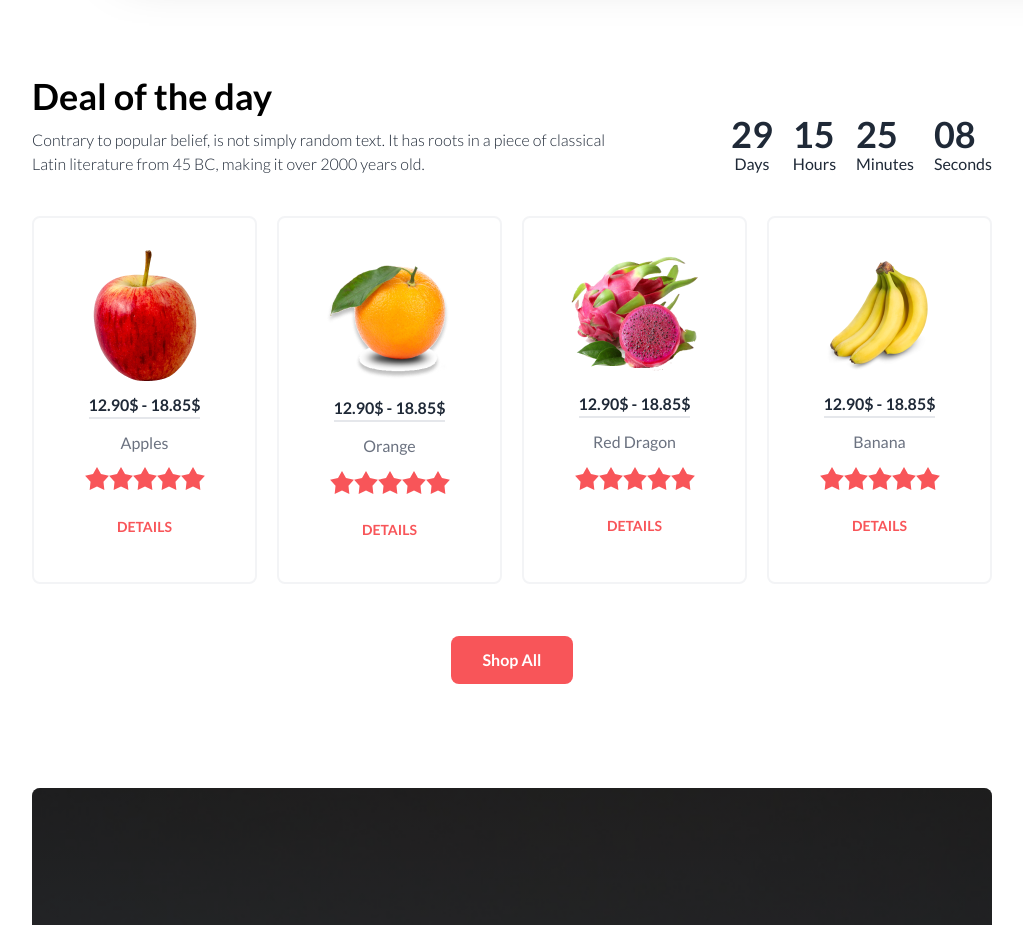
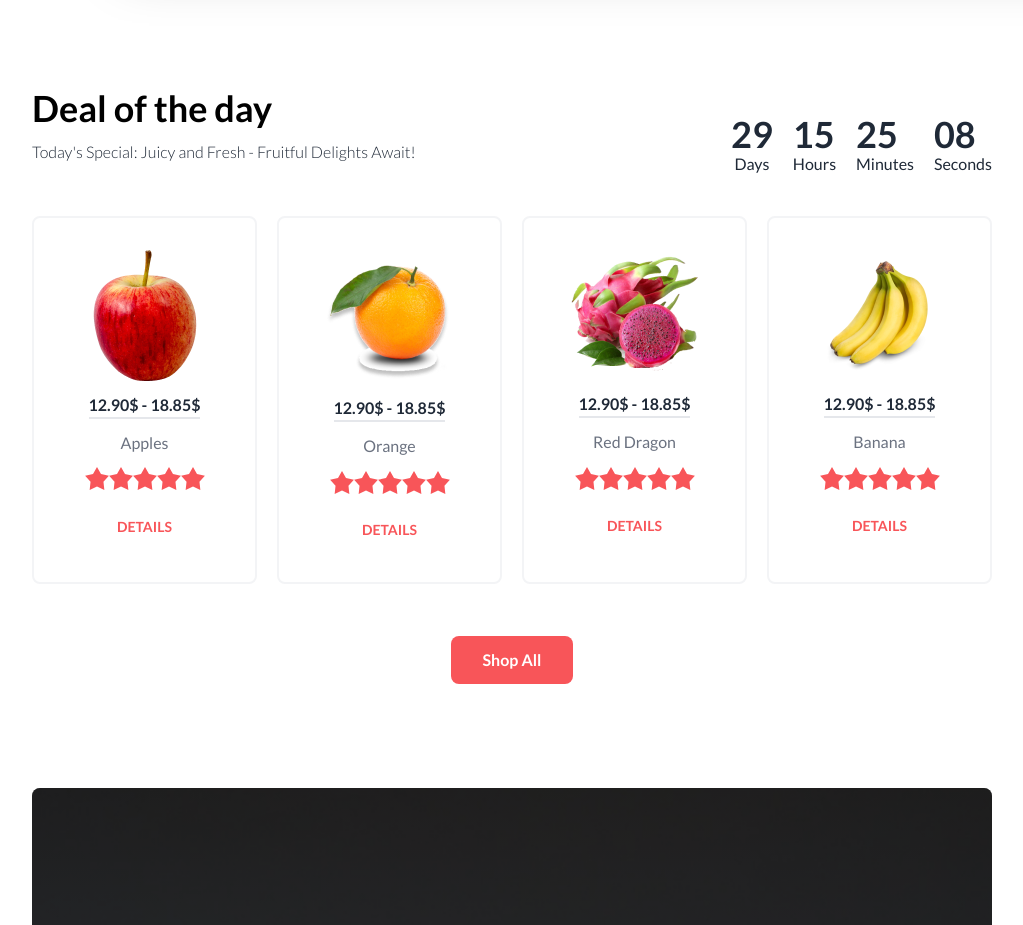
Before and after one commit to Shuvro0421/assignment-3, a plain HTML site: page index.html in a window 1280 px wide. Shown: the part 860-1785 px from the top of the page, without its empty margins (128-1151 px from the left). Drawn offline with nearby package versions, Linux system fonts and the light colour scheme.

Commit message:
that was section 3 sorry

```diff
--- a/index.html
+++ b/index.html
@@ -205,8 +205,7 @@
         <!-- deal -->
         <div class="space-y-3">
           <h1 class="text-4xl font-black text-black md:text-left text-center">Deal of the day</h1>
-          <p class="font-light md:text-left text-center">Contrary to popular belief, is not simply random text. It has
-            roots in a piece of classical <br> Latin literature from 45 BC, making it over 2000 years old.</p>
+          <p class="font-light md:text-left text-center">Today's Special: Juicy and Fresh - Fruitful Delights Await!</p>
         </div>
         <!-- deal ends -->
         <div>
@@ -680,6 +679,10 @@
       </div>
 
     </section>
+    <!-- Section 4 -->
+    <section>
+
+    </section>
   </main>
   <footer>
 
```
